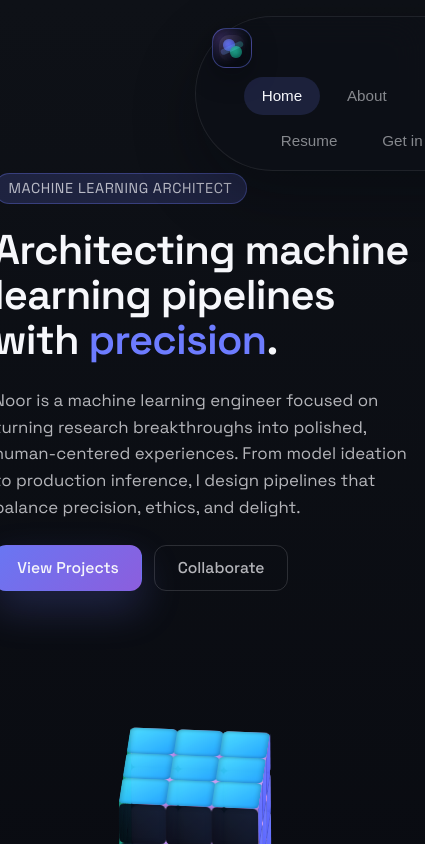
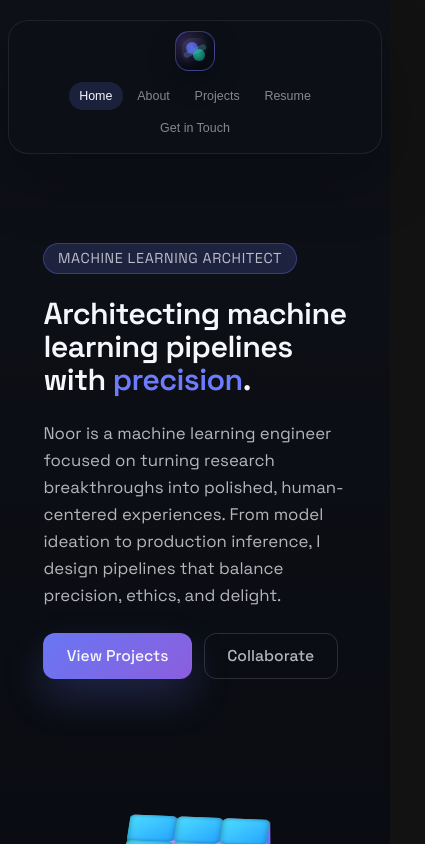
Before and after one commit to Hareem2024/noorssite, a React (Vite) app: page / in a window 390 px wide. Shown: the top 844 px of the page, 425 px wide, since content can reach past the window. Built offline with nearby package versions, Linux system fonts and the light colour scheme.

Commit message:
Update global styles

```diff
--- a/src/styles/global.css
+++ b/src/styles/global.css
@@ -48,18 +48,16 @@ main {
   gap: clamp(2rem, 6vw, 4rem);
 }
 
+/* FIXED NAVBAR */
 .navbar {
   position: fixed;
-  top: 24px;
-  left: 50%;
-  transform: translateX(-50%);
-  width: min(96vw, var(--max-width));
-  display: flex;
-  flex-wrap: wrap;
+  top: 20px;
+  left: 1.5rem;
+  right: 1.5rem;
+  display: grid;
+  grid-template-columns: auto 1fr;
   align-items: center;
-  justify-content: space-between;
-  column-gap: 0.85rem;
-  row-gap: 0.65rem;
+  gap: 1rem;
   padding: 0.75rem 1.4rem;
   border-radius: 999px;
   backdrop-filter: blur(var(--glass-blur));
@@ -67,12 +65,15 @@ main {
   border: 1px solid rgba(246, 247, 251, 0.08);
   box-shadow: 0 24px 64px rgba(3, 6, 12, 0.32);
   z-index: 1000;
-  transition: transform 0.4s ease, background 0.4s ease, border 0.4s ease;
+  transition: transform 0.4s ease, background 0.4s ease, border 0.4s ease, border-radius 0.3s ease;
+  max-width: 980px;
+  margin: 0 auto;
 }
 
 .navbar--scrolled {
   background: rgba(12, 15, 22, 0.82);
   border-color: rgba(246, 247, 251, 0.12);
+  border-radius: 20px;
 }
 
 .navbar__brand {
@@ -85,7 +86,6 @@ main {
   letter-spacing: 0.04em;
   flex-shrink: 0;
   white-space: nowrap;
-  margin-right: auto;
 }
 
 .navbar__brand-icon {
@@ -158,12 +158,9 @@ main {
 .navbar__links {
   display: flex;
   align-items: center;
-  column-gap: 0.5rem;
-  row-gap: 0.4rem;
-  flex: 1 1 320px;
+  gap: 0.5rem;
+  flex-wrap: wrap;
   justify-content: flex-end;
-  flex-wrap: wrap;
-  min-width: fit-content;
 }
 
 .navbar__link {
@@ -176,6 +173,8 @@ main {
   border-radius: 999px;
   cursor: pointer;
   transition: color 0.3s ease;
+  white-space: nowrap;
+  flex-shrink: 0;
 }
 
 .navbar__link span {
@@ -734,11 +733,10 @@ main {
 
 @media (max-width: 800px) {
   .navbar {
-    top: 16px;
-    width: calc(100% - 2rem);
-    padding: 0.7rem 1rem;
-    column-gap: 0.6rem;
-    row-gap: 0.55rem;
+    grid-template-columns: 1fr;
+    justify-items: center;
+    gap: 0.75rem;
+    border-radius: 20px;
   }
 
   .navbar__brand-text {
@@ -746,13 +744,49 @@ main {
   }
 
   .navbar__links {
-    flex: 1 1 100%;
     justify-content: center;
-    column-gap: 0.6rem;
   }
 
   main {
-    padding-top: 80px;
+    padding-top: 120px;
+  }
+
+  .resume {
+    grid-template-columns: 1fr;
+  }
+}
+
+@media (max-width: 800px) {
+  .navbar {
+    grid-template-columns: 1fr;
+    justify-items: center;
+    gap: 0.75rem;
+    border-radius: 20px;
+    padding: 0.8rem 1.2rem;
+    left: 1rem;
+    right: 1rem;
+  }
+
+  .navbar__brand {
+    justify-self: center;
+  }
+
+  .navbar__brand-text {
+    display: none;
+  }
+
+  .navbar__links {
+    justify-content: center;
+    gap: 0.4rem;
+  }
+
+  .navbar__link {
+    font-size: 0.88rem;
+    padding: 0.55rem 0.85rem;
+  }
+
+  main {
+    padding-top: 130px;
   }
 
   .resume {
@@ -766,7 +800,23 @@ main {
   }
 
   .navbar {
-    width: calc(100% - 2rem);
+    left: 0.75rem;
+    right: 0.75rem;
+    padding: 0.7rem 1rem;
+    gap: 0.65rem;
+  }
+
+  .navbar__links {
+    gap: 0.3rem;
+  }
+
+  .navbar__link {
+    font-size: 0.82rem;
+    padding: 0.5rem 0.75rem;
+  }
+
+  main {
+    padding-top: 140px;
   }
 
   .hero__card,
@@ -776,4 +826,61 @@ main {
   .projects__card {
     border-radius: 18px;
   }
+
+  .hero__card h1 {
+    font-size: 2.2rem;
+  }
+
+  .section-heading h2 {
+    font-size: 1.8rem;
+  }
 }
+
+@media (max-width: 400px) {
+  .navbar {
+    left: 0.5rem;
+    right: 0.5rem;
+    padding: 0.65rem 0.85rem;
+  }
+
+  .navbar__links {
+    gap: 0.25rem;
+  }
+
+  .navbar__link {
+    font-size: 0.78rem;
+    padding: 0.45rem 0.65rem;
+  }
+
+  main {
+    padding-top: 150px;
+  }
+
+  .hero__card h1 {
+    font-size: 1.9rem;
+  }
+}
+
+@media (max-width: 360px) {
+  .navbar {
+    padding: 0.6rem 0.75rem;
+  }
+
+  .navbar__brand-icon {
+    width: 36px;
+    height: 36px;
+  }
+
+  .navbar__links {
+    gap: 0.2rem;
+  }
+
+  .navbar__link {
+    font-size: 0.75rem;
+    padding: 0.4rem 0.55rem;
+  }
+
+  main {
+    padding-top: 160px;
+  }
+}
```
